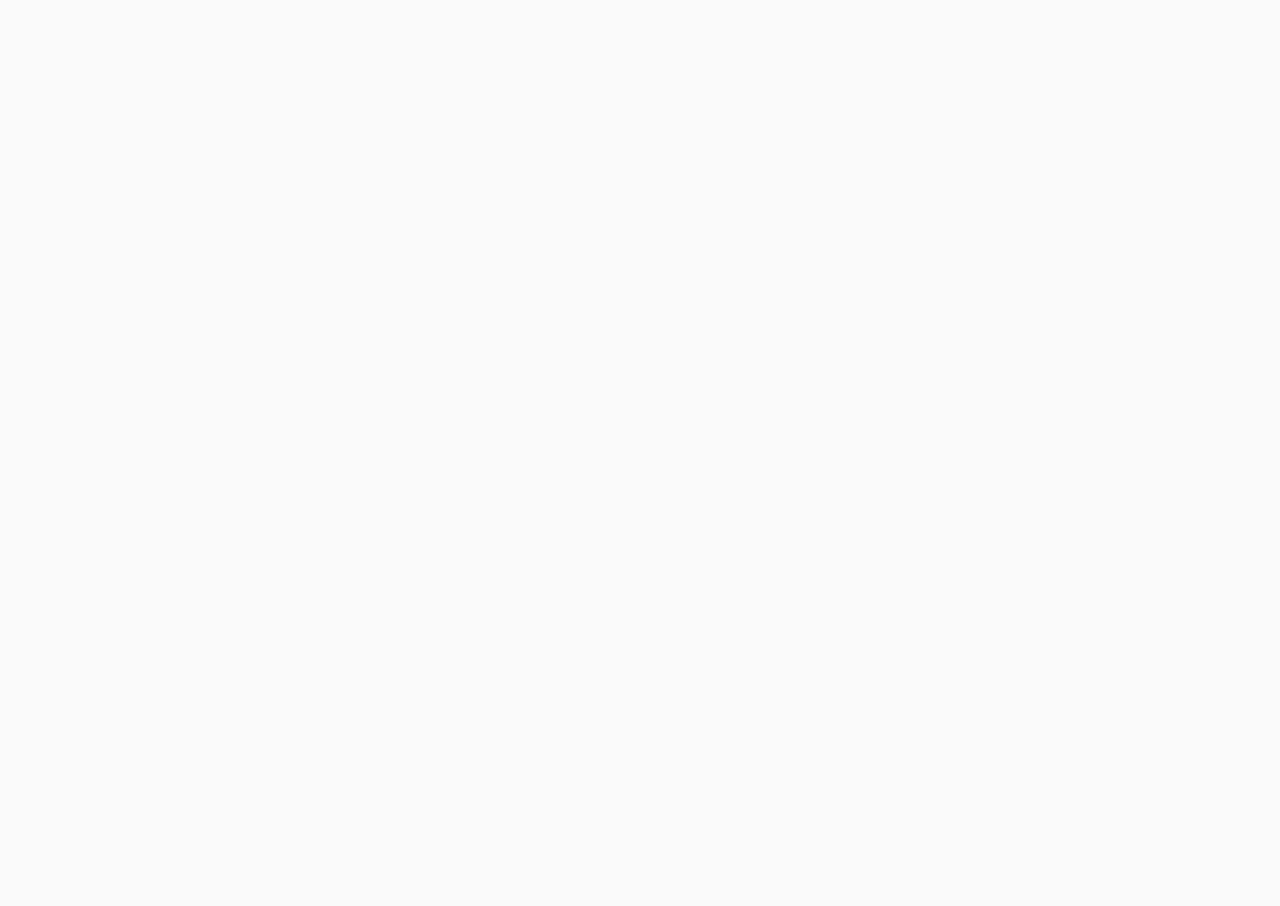
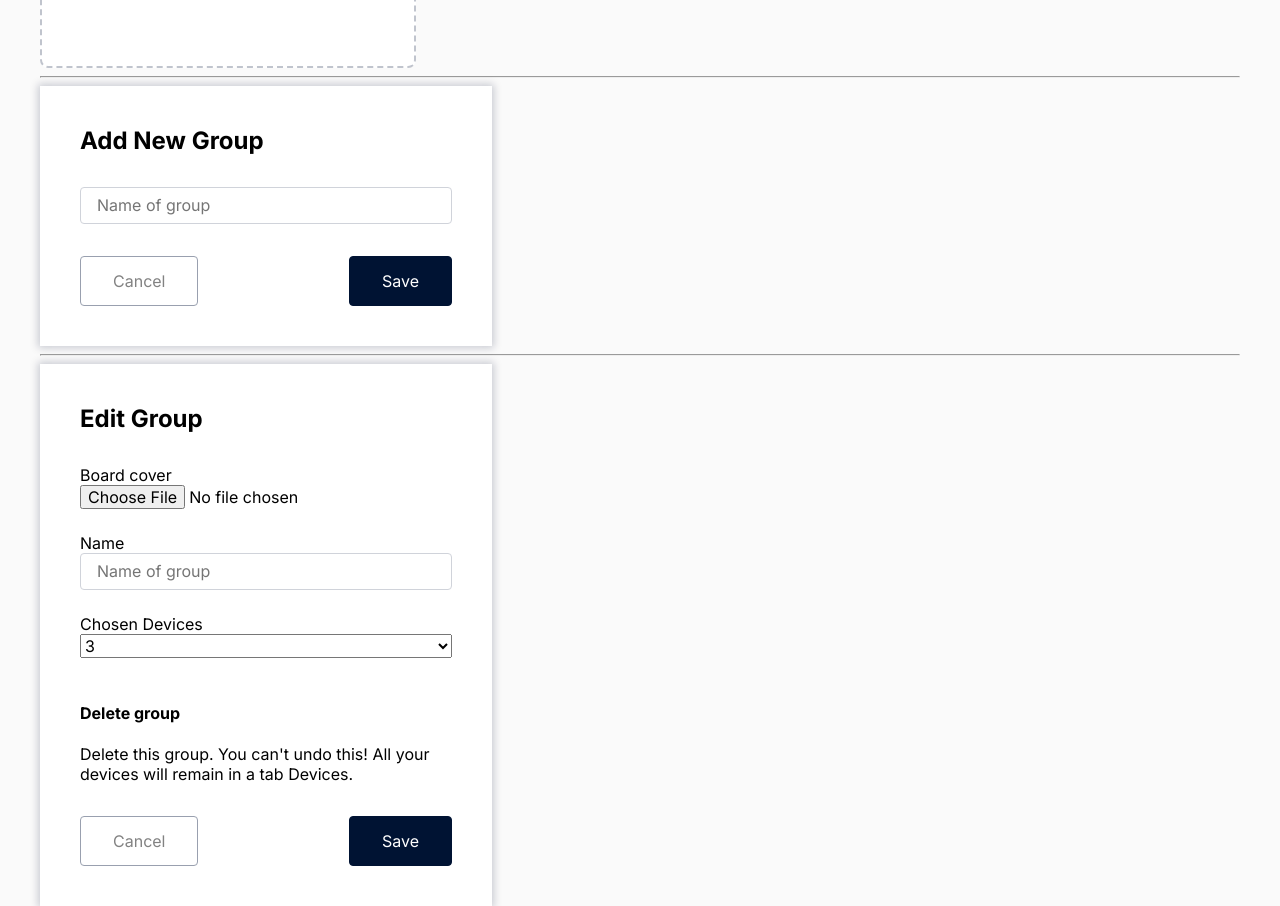
Before and after one commit to etroynov/pcl, a Vue app: page /groups in a window 1280 px wide. Shown: the part 551-1457 px from the top of the page. Before the commit the page ends 800 px from the top, so only its background shows below. Built offline with nearby package versions, Linux system fonts and the light colour scheme.

Commit message:
feat(main): add confirm, new group, edit group modals

```diff
--- /dev/null
+++ b/src/components/modals/AddNewGroup.vue
@@ -0,0 +1,57 @@
+<script setup lang="ts">
+import Input from '@/components/Input.vue';
+import Button from '@/components/Button.vue';
+</script>
+
+<template>
+  <div class="modal">
+    <header class="modal__header">
+      <h2 class="modal__title">Add New Group</h2>
+    </header>
+
+    <div class="modal__body">
+      <form class="form">
+        <div class="form__group">
+          <Input placeholder="Name of group" />
+        </div>
+      </form>
+    </div>
+
+    <footer class="modal__footer">
+      <Button>Cancel</Button>
+      <Button type="primary">Save</Button>
+    </footer>
+  </div>
+</template>
+
+<style scoped>
+.modal {
+  width: 452px;
+  display: grid;
+  gap: 32px;
+  background: var(--main-color);
+  padding: 40px;
+  box-shadow: 0px 0px 8px 2px rgba(0, 14, 51, 0.2);
+}
+
+.modal__body {
+  display: grid;
+  gap: 24px;
+}
+
+.modal__title {
+  margin: 0;
+}
+
+.form__group {
+  display: grid;
+}
+.form__group:not(:last-child) {
+  padding-bottom: 24px;
+}
+
+.modal__footer {
+  display: flex;
+  justify-content: space-between;
+}
+</style>
--- /dev/null
+++ b/src/components/modals/Confirmation.vue
@@ -0,0 +1,51 @@
+<script setup lang="ts">
+import Input from '@/components/Input.vue';
+import Button from '@/components/Button.vue';
+</script>
+
+<template>
+  <div class="modal">
+    <header class="modal__header">
+      <h2 class="modal__title">Are you sure?</h2>
+    </header>
+
+    <div class="modal__body">Once you delete a group, you can't undo it!</div>
+
+    <footer class="modal__footer">
+      <Button>Cancel</Button>
+      <Button type="primary">Delete forever</Button>
+    </footer>
+  </div>
+</template>
+
+<style scoped>
+.modal {
+  width: 452px;
+  display: grid;
+  gap: 32px;
+  background: var(--main-color);
+  padding: 40px;
+  box-shadow: 0px 0px 8px 2px rgba(0, 14, 51, 0.2);
+}
+
+.modal__body {
+  display: grid;
+  gap: 24px;
+}
+
+.modal__title {
+  margin: 0;
+}
+
+.form__group {
+  display: grid;
+}
+.form__group:not(:last-child) {
+  padding-bottom: 24px;
+}
+
+.modal__footer {
+  display: flex;
+  justify-content: space-between;
+}
+</style>
--- /dev/null
+++ b/src/components/modals/EditGroup.vue
@@ -0,0 +1,82 @@
+<script setup lang="ts">
+import Input from '@/components/Input.vue';
+import Button from '@/components/Button.vue';
+</script>
+
+<template>
+  <div class="modal">
+    <header class="modal__header">
+      <h2 class="modal__title">Edit Group</h2>
+    </header>
+
+    <div class="modal__body">
+      <form class="form">
+        <div class="form__group group">
+          <label for="" class="group__name">Board cover</label>
+          <input type="file" name="" id="" />
+        </div>
+
+        <div class="form__group group">
+          <label for="" class="group__name">Name</label>
+          <Input placeholder="Name of group" />
+        </div>
+
+        <div class="form__group group">
+          <label for="" class="group__name">Chosen Devices</label>
+          <select class="">
+            <option value="">3</option>
+          </select>
+        </div>
+
+        <div class="info">
+          <header>
+            <h4 class="info__title">Delete group</h4>
+          </header>
+
+          <div class="info__body">
+            Delete this group. You can't undo this! All your devices will remain
+            in a tab Devices.
+          </div>
+        </div>
+      </form>
+    </div>
+
+    <footer class="modal__footer">
+      <Button>Cancel</Button>
+      <Button type="primary">Save</Button>
+    </footer>
+  </div>
+</template>
+
+<style scoped>
+.modal {
+  width: 452px;
+  display: grid;
+  gap: 32px;
+  background: var(--main-color);
+  padding: 40px;
+  box-shadow: 0px 0px 8px 2px rgba(0, 14, 51, 0.2);
+}
+
+.modal__body {
+  display: grid;
+  gap: 24px;
+}
+
+.modal__title {
+  margin: 0;
+}
+
+.form__group {
+  display: grid;
+}
+
+.form__group:not(:last-child) {
+  padding-bottom: 24px;
+}
+
+.modal__footer {
+  display: flex;
+  justify-content: space-between;
+}
+</style>
--- a/src/pages/Groups.vue
+++ b/src/pages/Groups.vue
@@ -7,6 +7,10 @@
     <main class="cards">
       <GroupCard />
       <AddCard />
+      <hr />
+      <AddNewGroup />
+      <hr />
+      <EditGroup />
     </main>
   </div>
 </template>
@@ -15,11 +19,14 @@
 import Typography from '@/components/Typography.vue';
 import AddCard from '@/components/AddCard.vue';
 import GroupCard from '@/components/GroupCard.vue';
+import AddNewGroup from '@/components/modals/AddNewGroup.vue';
+import EditGroup from '@/components/modals/EditGroup.vue';
 </script>
 
 <style scoped>
 .cards {
-  display: flex;
-  gap: 32px;
+  /* display: flex; */
+  /* gap: 32px; */
+  /* flex-wrap: wrap; */
 }
 </style>
```
